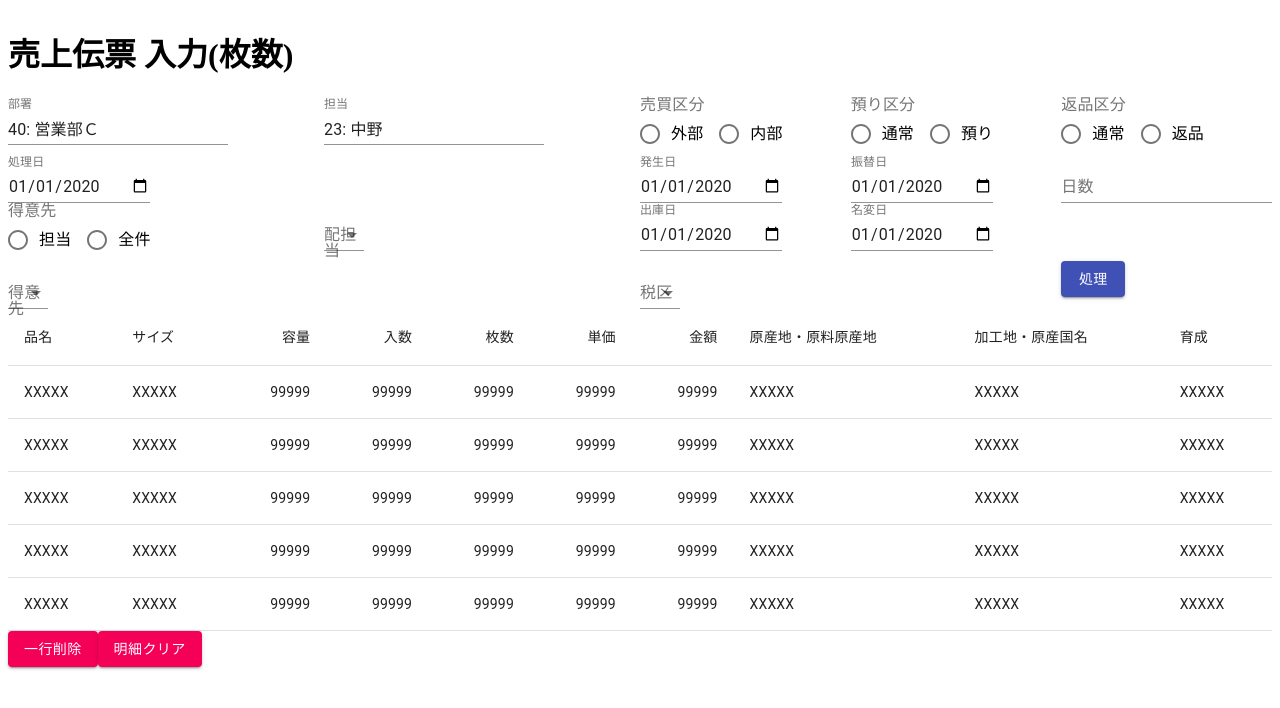
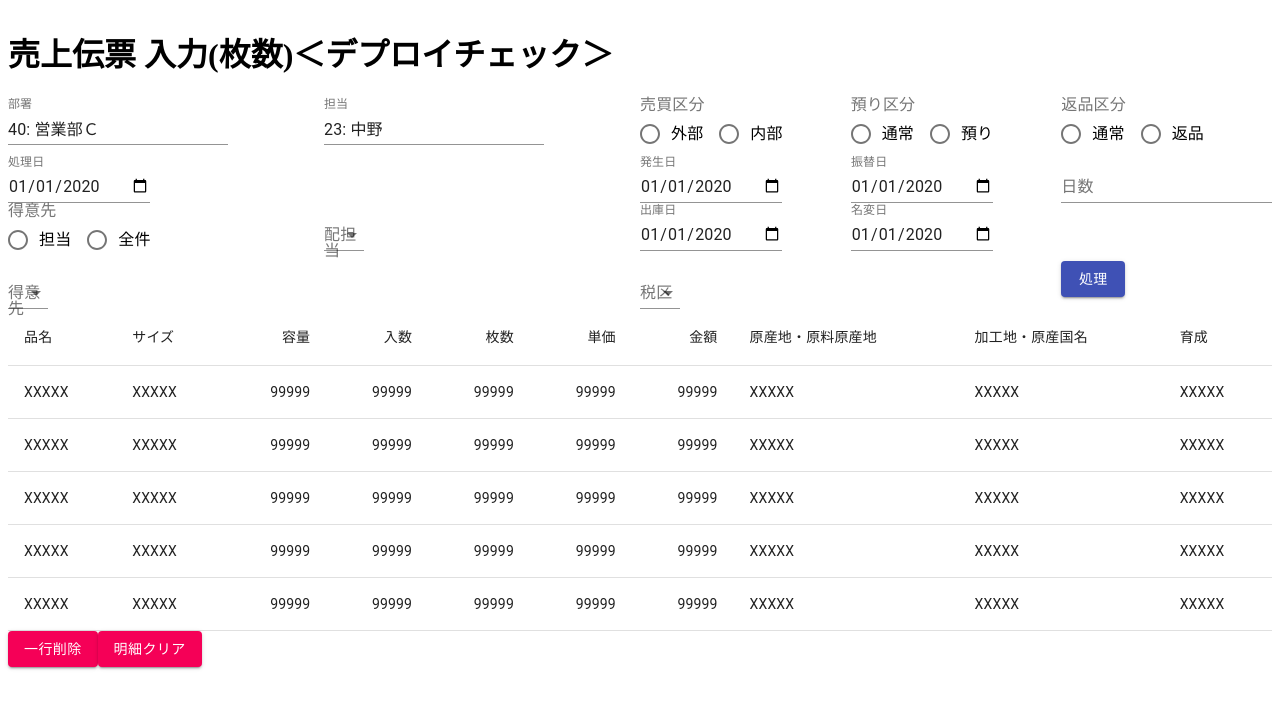
Before and after one commit to a-nakajima-at-shokuryu/daikyo-proto1-kai, a React (Create React App) app: page / in a window 1280 px wide. Shown: the top 708 px of the page. Built offline with nearby package versions, Linux system fonts and the light colour scheme.

Commit message:
github pagesデプロイテスト

```diff
--- a/src/UriageDenpyoNyuryoku.tsx
+++ b/src/UriageDenpyoNyuryoku.tsx
@@ -55,7 +55,7 @@ export default class UriageDenpyoNyuryoku extends Component {
         return (
             <div>
                 <Grid container>
-                    <Grid item xs={12}><h1>売上伝票 入力(枚数)</h1></Grid>
+                    <Grid item xs={12}><h1>売上伝票 入力(枚数)＜デプロイチェック＞</h1></Grid>
                 </Grid>
                 <Grid container>
                     <Grid item xs={3}>
```
